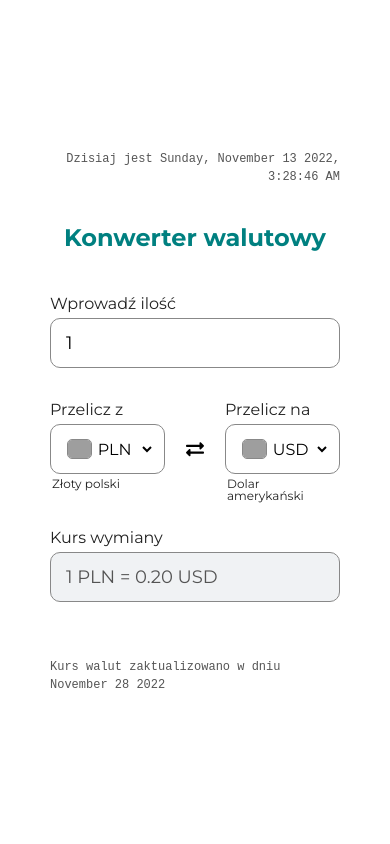
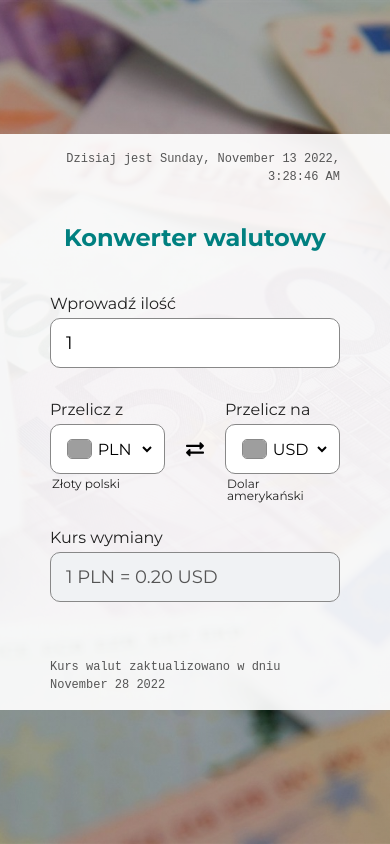
Before and after one commit to lkkolosowski/currency-converter-react, a React (Create React App) app: page / in a window 390 px wide. Built offline with nearby package versions, Linux system fonts and the light colour scheme; grey boxes are pictures that could not be loaded; a web font is replaced by a local one.

Commit message:
added semi transparency to main container

```diff
--- a/src/Container/style.css
+++ b/src/Container/style.css
@@ -8,9 +8,3 @@
   background-position: center;
   justify-content: center;
 }
-
-@media screen and (max-width: 399px) {
-  .container {
-    background: #fff;
-  }
-}
--- a/src/Form/SelectBox/style.css
+++ b/src/Form/SelectBox/style.css
@@ -13,6 +13,7 @@
   align-items: center;
   border-radius: 10px;
   justify-content: center;
+  background-color: #fff;
   border: 1px solid #888;
 }
 .selectBox:focus-within {
--- a/src/Form/style.css
+++ b/src/Form/style.css
@@ -4,12 +4,17 @@
   width: 400px;
   padding: 20px 0;
 }
+@media screen and (max-width: 399px) {
+  .form {
+    padding: 0;
+  }
+}
 .form__fieldset {
   margin: 0;
   border: 0;
   padding: 10px 50px;
   border-radius: 10px;
-  background-color: #fff;
+  background-color: rgb(255 255 255 / 92%);
   box-shadow: 0 0 8px 0 rgb(34 34 34 / 20%), 0 0 20px 0 rgb(34 34 34 / 20%);
 }
 @media screen and (max-width: 399px) {
@@ -20,7 +25,7 @@
 }
 @media screen and (max-width: 369px) {
   .form__fieldset {
-    padding: 0 20px 10px;
+    padding: 30px 20px;
   }
 }
 .form__title {
```
